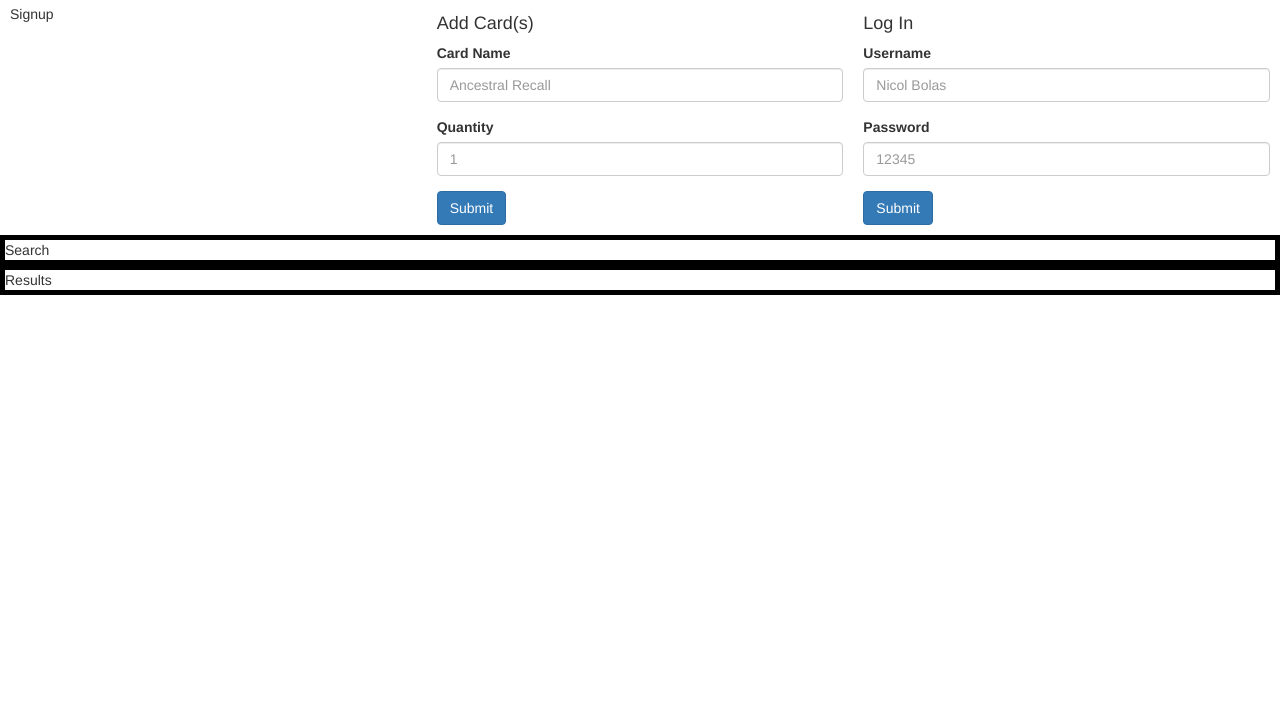
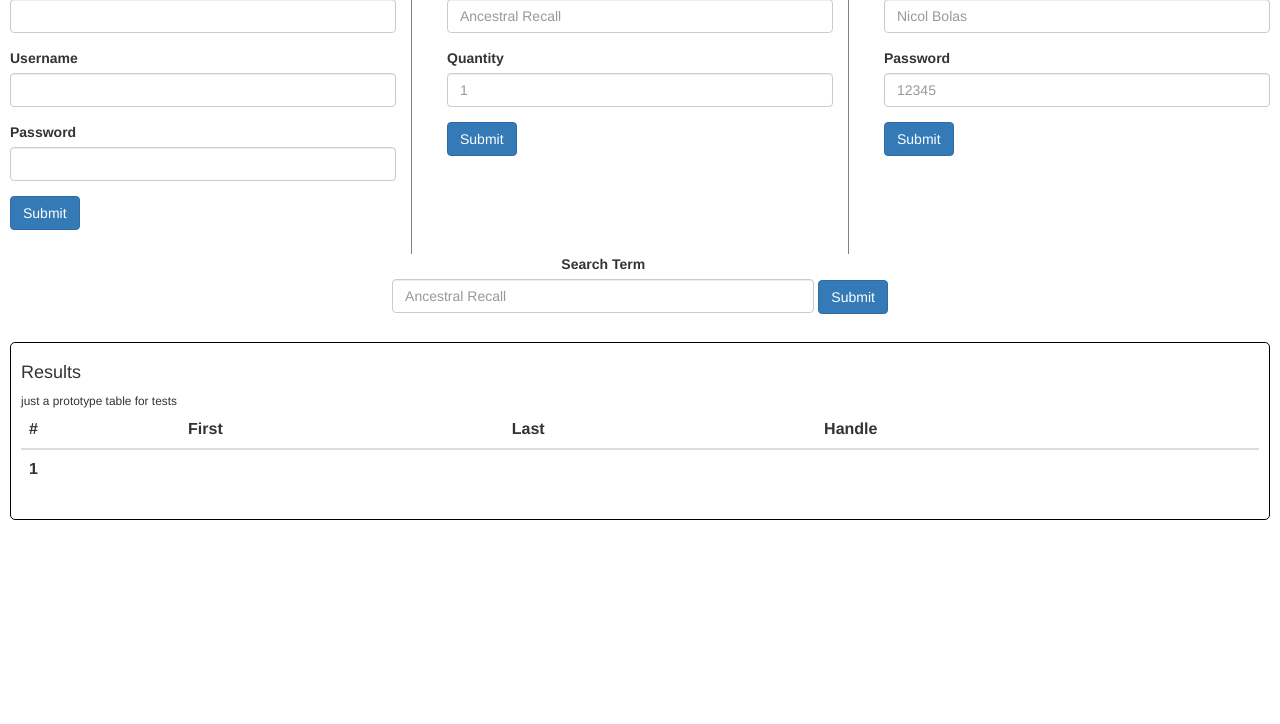
Before and after one commit to benmanuel12/CST2120_Web_Application, a website: page public/index.html in a window 1280 px wide. Shown: the part 76-800 px from the top of the page. Drawn offline with nearby package versions, Linux system fonts and the light colour scheme.

Commit message:
finished basic front end and added form readers

```diff
--- /dev/null
+++ b/js/addcard.js
@@ -0,0 +1,4 @@
+function addcardfunction() {
+    let cardname = document.getElementById("cardname").value;
+    let quantity = document.getElementById("quantity").value;
+}
--- /dev/null
+++ b/js/login.js
@@ -0,0 +1,4 @@
+function loginfunction() {
+    let username = document.getElementById("username").value;
+    let password = document.getElementById("password").value;
+}
--- /dev/null
+++ b/js/signup.js
@@ -0,0 +1,5 @@
+function signupfunction() {
+    let email = document.getElementById("email").value;
+    let username = document.getElementById("signupusername").value;
+    let password = document.getElementById("signuppassword").value;
+}
--- a/public/index.html
+++ b/public/index.html
@@ -1,4 +1,3 @@
-<!DOCTYPE html>
 <html lang="en">
 
 <head>
@@ -11,46 +10,87 @@
 
 <body>
     <div id="heading">
-        <h1>Heading</h1>
     </div>
     <div id="formbar">
         <div id="signupdiv">
-            Signup
+            <form>
+                <h4>Sign Up</h4>
+                <div class="form-group">
+                    <label for="email">Email</label>
+                    <input type="email" class="form-control" id="email" placeholder="" name="email">
+                </div>
+                <div class="form-group">
+                    <label for="signupusername">Username</label>
+                    <input type="text" class="form-control" id="signupusername" placeholder="" name="signupusername">
+                </div>
+                <div class="form-group">
+                    <label for="signuppassword">Password</label>
+                    <input type="password" class="form-control" id="signuppassword" placeholder="" name="signuppassword">
+                </div>
+                <button type="submit" class="btn btn-primary">Submit</button>
+            </form>
         </div>
+        <div class=v-divider></div>
         <div id="addcarddiv">
             <form>
                 <h4>Add Card(s)</h4>
                 <div class="form-group">
                     <label for="cardname">Card Name</label>
-                    <input type="text" class="form-control" id="cardname" placeholder="Ancestral Recall">
+                    <input type="text" class="form-control" id="cardname" placeholder="Ancestral Recall" name="cardname">
                 </div>
                 <div class="form-group">
                     <label for="quantity">Quantity</label>
-                    <input type="number" class="form-control" id="quantity" placeholder="1">
+                    <input type="number" class="form-control" id="quantity" placeholder="1" name="quantity">
                 </div>
                 <button type="submit" class="btn btn-primary">Submit</button>
             </form>
         </div>
+        <div class=v-divider></div>
         <div id=logindiv>
             <form>
                 <h4>Log In</h4>
                 <div class="form-group">
                     <label for="username">Username</label>
-                    <input type="text" class="form-control" id="username" placeholder="Nicol Bolas">
+                    <input type="text" class="form-control" id="username" placeholder="Nicol Bolas" name="username">
                 </div>
                 <div class="form-group">
                     <label for="password">Password</label>
-                    <input type="password" class="form-control" id="password" placeholder="12345">
+                    <input type="password" class="form-control" id="password" placeholder="12345" name="password">
                 </div>
                 <button type="submit" class="btn btn-primary">Submit</button>
             </form>
         </div>
     </div>
     <div id="searchbar">
-        Search
+        <form>
+            <div class="form-group">
+                <label for="searchinput">Search Term</label>
+                <input type="text" class="form-control" id="searchinput" placeholder="Ancestral Recall" name="searchinput">
+            </div>
+            <button type="submit" class="btn btn-primary">Submit</button>
+        </form>
     </div>
-    <div id="resultdiv">
-        Results
+    <div id="resultdiv" class="table-responsive">
+        <h4>Results</h4>
+        <small>just a prototype table for tests</small>
+        <table class="table">
+            <thead>
+                <tr>
+                    <th scope="col">#</th>
+                    <th scope="col">First</th>
+                    <th scope="col">Last</th>
+                    <th scope="col">Handle</th>
+                </tr>
+            </thead>
+            <tbody>
+                <tr>
+                    <th scope="row" id="theid">1</th>
+                    <td></td>
+                    <td></td>
+                    <td></td>
+                </tr>
+            </tbody>
+        </table>
     </div>
 
 </body>
--- a/public/style.css
+++ b/public/style.css
@@ -10,8 +10,20 @@ body {
     font-family: aFont;
 }
 
-h4 {
-    font-weight: bold;
+.h-divider {
+    margin-top: 5px;
+    margin-bottom: 5px;
+    height: 1px;
+    width: 100%;
+    border-top: 1px solid gray;
+}
+
+.v-divider {
+    margin-left: 5px;
+    margin-right: 5px;
+    width: 1px;
+    height: 100%;
+    border-left: 1px solid gray;
 }
 
 
@@ -22,7 +34,7 @@ h4 {
 
 #formbar {
     display: grid;
-    grid-template-columns: 1fr 1fr 1fr;
+    grid-template-columns: 1fr auto 1fr auto 1fr;
 }
 
 #formbar>div {
@@ -41,13 +53,21 @@ h4 {
 
 /* Search Bar */
 
-#searchbar {
-    border: 5px solid black;
+#searchbar>form {
+    text-align: center;
+}
+
+#searchbar>form>div {
+    display: inline-block;
+    width: 33%
 }
 
 
 /* Result Div */
 
 #resultdiv {
-    border: 5px solid black;
+    border: 1px solid black;
+    border-radius: 5px;
+    padding: 10px;
+    margin: 10px;
 }
```
Also changed, not shown: js/index.js (renamed from index.js), js/update.js (added).
